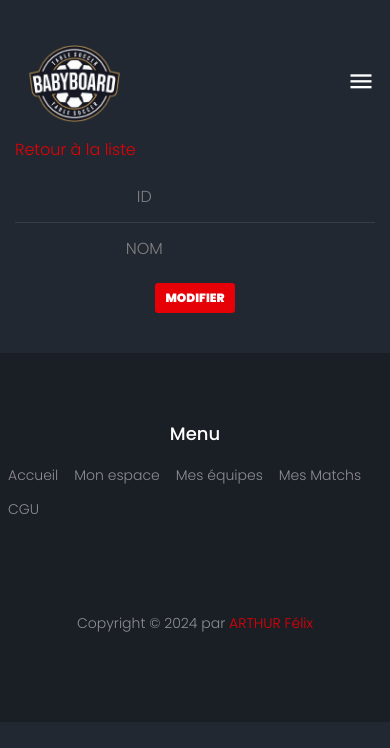
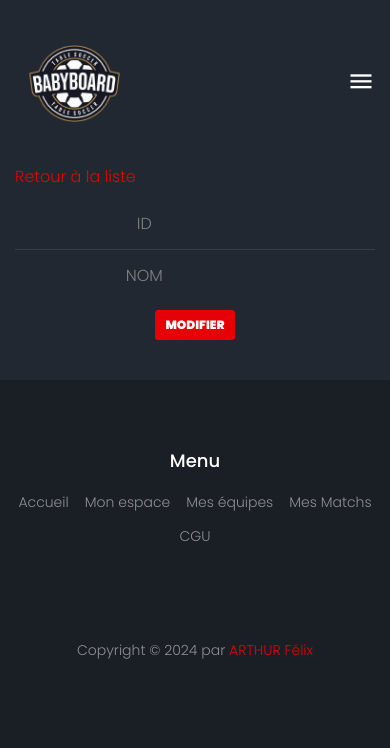
Before and after one commit to AFelix20100/BabyBoard, a Symfony app: template templates/dashboard/game/show.html.twig in a window 390 px wide. Shown: the top 748 px of the page. Run offline with Twig, Linux system fonts and the light colour scheme; the template is opened without the code that fills it, so the values that code supplies are empty; some libraries are stand-ins or nearby versions; some web fonts are replaced.

Commit message:
correction vues
Correction des vues format mobile

```diff
--- a/public/js/diagram.js
+++ b/public/js/diagram.js
@@ -1,6 +1,6 @@
 $(document).ready(function(){
     $.ajax({
-        url: "/dashboard/victories-defeats",
+        url: "/dashboard/mon-espace/victories-defeats",
         method: "POST",
         dataType: "json",
     })
--- a/templates/base.html.twig
+++ b/templates/base.html.twig
@@ -103,7 +103,7 @@
                     <div class="col-lg-12 d-flex justify-content-center">
                         <div class="widget mb-3">
                         <center><h3>Menu</h3></center>
-                        <ul class="row list-unstyled links">
+                        <ul class="row list-unstyled links d-flex justify-content-center">
                             <li><a class="mx-2" href="{{ path('app_home') }}">Accueil</a></li>
                             <li><a class="mx-2" href="{{ path('app_game_index') }}">Matchs</a></li>
                             <li><a class="mx-2" href="{{ path('app_player_index') }}">Joueurs</a></li>
--- a/templates/base_dashboard.html.twig
+++ b/templates/base_dashboard.html.twig
@@ -97,7 +97,7 @@
 						<div class="col-lg-12 d-flex justify-content-center">
 							<div class="widget mb-3">
 								<center><h3>Menu</h3></center>
-								<ul class="row list-unstyled links">
+								<ul class="row list-unstyled links d-flex justify-content-center">
 									<li><a class="mx-2" href="{{ path('app_home') }}">Accueil</a></li>
 									<li><a class="mx-2" href="{{ path('app_dashboard_index') }}">Mon espace</a></li>
 									<li><a class="mx-2" href="{{ path('app_dashboard_team_index') }}">Mes équipes</a></li>
@@ -140,9 +140,8 @@
 		<script src="{{ asset('js/aos.js') }}"></script>
 		<script src="{{ asset('js/jquery.fancybox.min.js') }}"></script>
 		<script src="{{ asset('js/jquery.sticky.js') }}"></script>
-		<script src="{{ asset('js/jquery.mb.YTPlayer.min.js') }}"></script>
+		<script src="{{ asset('js/diagram.js') }}"></script>
 		<script src="{{ asset('js/main.js') }}"></script>
-		<script src="{{ asset('js/diagram.js') }}"></script>
 		<script src="https://cdn.jsdelivr.net/npm/chart.js"></script>
 	</body>
 </html>
--- a/templates/dashboard/game/edit.html.twig
+++ b/templates/dashboard/game/edit.html.twig
@@ -6,7 +6,7 @@
     <div class="site-section">
       <div class="container mt-5">
         <div class="row d-flex justify-content-center">
-          <div class="col-lg-7 col-sm-12 mt-5">
+          <div class="col-lg-7 col-sm-12" style="margin-top: 75px;">
             <a href="{{ path('app_dashboard_team_index') }}">Retour à la liste</a>
             <h1>Modifier un match</h1>
                 {{ include('dashboard/game/_form.html.twig', {'button_label': 'Modifier'}) }}
--- a/templates/dashboard/game/new.html.twig
+++ b/templates/dashboard/game/new.html.twig
@@ -6,7 +6,7 @@
     <div class="site-section">
       <div class="container mt-5">
         <div class="row d-flex justify-content-center">
-          <div class="col-lg-7 col-sm-12 mt-5">
+          <div class="col-lg-7 col-sm-12" style="margin-top: 75px;">
             <a href="{{ path('app_dashboard_game_index') }}">Retour à la liste</a>
             <h1>Créer un match</h1>
               {{ include('dashboard/game/_form_add.html.twig') }}
--- a/templates/dashboard/game/show.html.twig
+++ b/templates/dashboard/game/show.html.twig
@@ -8,9 +8,9 @@
 	<div class="site-section">
       <div class="container mt-5">
         <div class="row d-flex justify-content-center">
-          <div class="col-lg-7 col-sm-12 mt-5">
+          <div class="col-lg-7 col-sm-12" style="margin-top: 75px;">
             <a href="{{ path('app_dashboard_game_index') }}">Retour à la liste</a>
-            <h1>{{ game.name }}</h1>
+            <h1>{{ game.id }}</h1>
               <div class="table-responsive">
                   <table class="table custom-table">
                       <tbody class="text-center">
--- a/templates/dashboard/home/index.html.twig
+++ b/templates/dashboard/home/index.html.twig
@@ -86,5 +86,4 @@
 		</div>
 	</div>
 </div>
-
 {% endblock %}
--- a/templates/dashboard/team/edit.html.twig
+++ b/templates/dashboard/team/edit.html.twig
@@ -6,7 +6,7 @@
     <div class="site-section">
       <div class="container mt-5">
         <div class="row d-flex justify-content-center">
-          <div class="col-lg-7 col-sm-12 mt-5">
+          <div class="col-lg-7 col-sm-12" style="margin-top: 75px;">
             <a href="{{ path('app_dashboard_team_index') }}">Retour à la liste</a>
             <h1>Modifier l'équipe</h1>
                 {{ include('dashboard/team/_form.html.twig', {'button_label': 'Modifier'}) }}
--- a/templates/dashboard/team/new.html.twig
+++ b/templates/dashboard/team/new.html.twig
@@ -7,7 +7,7 @@
     <div class="site-section">
       <div class="container mt-5">
         <div class="row d-flex justify-content-center">
-          <div class="col-lg-7 col-sm-12 mt-5">
+          <div class="col-lg-7 col-sm-12" style="margin-top: 75px;">
             <a href="{{ path('app_dashboard_team_index') }}">Retour à la liste</a>
             <h1>Créer une nouvelle équipe</h1>
               {{ include('dashboard/team/_form.html.twig') }}
--- a/templates/dashboard/team_composition/new.html.twig
+++ b/templates/dashboard/team_composition/new.html.twig
@@ -6,7 +6,7 @@
     <div class="site-section">
       <div class="container mt-5">
         <div class="row d-flex justify-content-center">
-            <div class="col-lg-7 col-sm-12 mt-5">
+            <div class="col-lg-7 col-sm-12" style="margin-top: 75px;">
                 <a href="{{ path('app_dashboard_team_composition_show', {id : team.id}) }}">Retour à la liste</a>
                 <h1>Ajouter un participant</h1>
                 {{ include('dashboard/team_composition/_form.html.twig') }}
--- a/templates/game/show.html.twig
+++ b/templates/game/show.html.twig
@@ -6,7 +6,7 @@
     <div class="site-section">
         <div class="container mt-5">
             <div class="row d-flex justify-content-center">
-                <div class="col-7 col-sm-12 mt-5">
+                <div class="col-7 col-sm-12" style="margin-top: 75px;">
                     <a href="{{ path('app_game_index') }}">Retour à la liste</a>
                     <table class="table custom-table">
                         <tbody class="text-center">
```
Also changed, not shown: templates/dashboard/team/index.html.twig (+8 -4 lines), templates/dashboard/team/show.html.twig (+7 -4 lines), templates/dashboard/team_composition/index.html.twig (+4 -7 lines).
